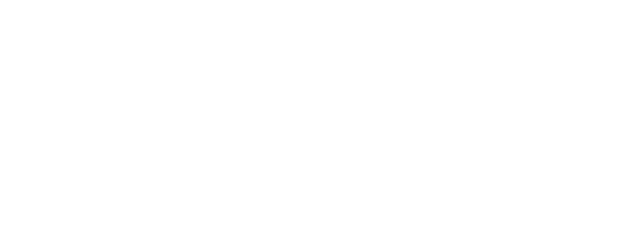
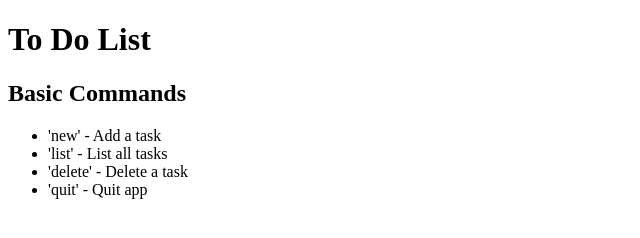
Before and after one commit to VicBond/simpleToDoListInConsole, a plain HTML site: page index.html in a window 1280 px wide. Shown: the whole page, without its empty margins (0-640 px from the left). Drawn offline with Linux system fonts and the light colour scheme.

Commit message:
add basic commands

```diff
--- a/index.html
+++ b/index.html
@@ -6,5 +6,14 @@
     <meta name="viewport" content="width=device-width, initial-scale=1.0" />
     <title>To Do List</title>
   </head>
-  <body></body>
+  <body>
+    <h1>To Do List</h1>
+    <h2>Basic Commands</h2>
+    <ul>
+      <li>'new' - Add a task</li>
+      <li>'list' - List all tasks</li>
+      <li>'delete' - Delete a task</li>
+      <li>'quit' - Quit app</li>
+    </ul>
+  </body>
 </html>
```
